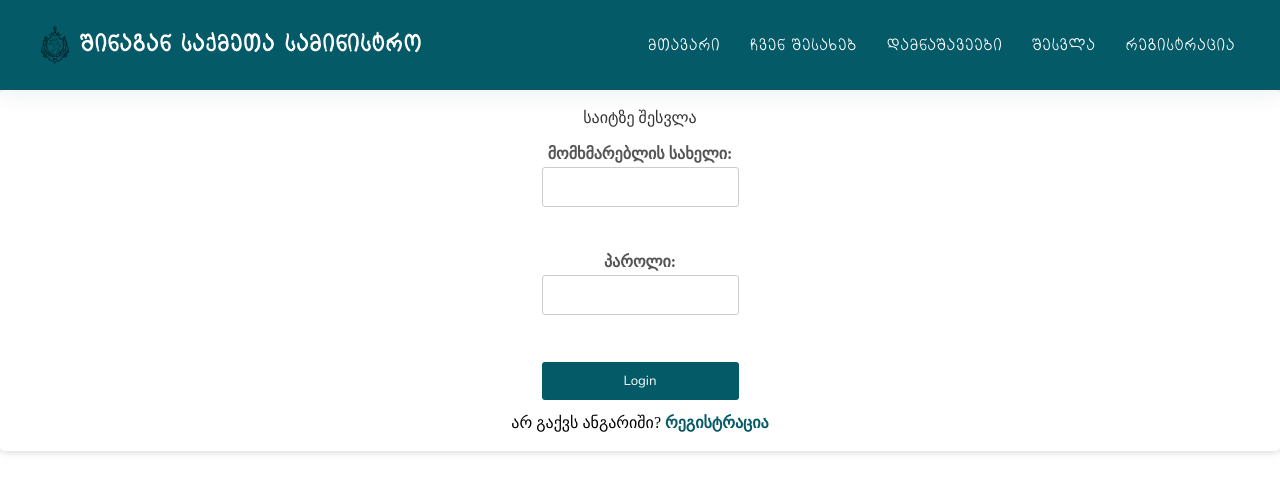
After one commit to nikolozi2001/FlaskApp, a Flask app: page /login in a window 1280 px wide. The commit adds this page. Shown: the top 493 px of the page. Run offline with Flask 3, Linux system fonts and the light colour scheme.

Commit message:
added login and registration form

```diff
--- a/config.py
+++ b/config.py
@@ -3,6 +3,6 @@ navigation_items = [
     {"label": "მთავარი", "url": "/"},
     {"label": "ჩვენ შესახებ", "url": "/about"},
     {"label": "დამნაშავეები", "url": "/criminals"},
-    {"label": "შესვლა", "url": "#"},
-    {"label": "რეგისტრაცია", "url": "#"}
+    {"label": "შესვლა", "url": "/login"},
+    {"label": "რეგისტრაცია", "url": "/register"}
 ]
--- a/main.py
+++ b/main.py
@@ -1,7 +1,12 @@
-from flask import Flask, render_template
+from flask import Flask, render_template, request, redirect, url_for
 from config import navigation_items
 
 app = Flask(__name__)
+
+users = {
+    'user1': 'password1',
+    'user2': 'password2'
+}
 
 @app.route("/")
 def home():
@@ -15,5 +20,34 @@ def about():
 def criminals():
     return render_template("criminals.html", navigation_items=navigation_items)
 
+@app.route('/login', methods=['GET', 'POST'])
+def login():
+    if request.method == 'POST':
+        username = request.form['username']
+        password = request.form['password']
+        if username in users and users[username] == password:
+            return f'Logged in as {username}'
+        else:
+            return 'Invalid username or password'
+    return render_template("login.html", navigation_items=navigation_items)
+
+
+
+@app.route('/register', methods=['GET', 'POST'])
+def register():
+    if request.method == 'POST':
+        username = request.form['username']
+        password = request.form['password']
+        confirm_password = request.form['confirm_password']
+        if username in users:
+            return 'Username already exists'
+        elif password != confirm_password:
+            return 'Passwords do not match'
+        else:
+            users[username] = password
+            return f'Registered new user: {username}'
+    return render_template("register.html", navigation_items=navigation_items)
+
+
 if __name__ == "__main__":
     app.run(debug=True)
--- a/static/style/main.css
+++ b/static/style/main.css
@@ -1,3 +1,7 @@
+:root {
+    --shss: #055a67;
+  }
+
 * {
     padding: 0;
     margin: 0;
@@ -869,3 +873,63 @@ img {
     margin-top: 35px;
     text-align: center;
 }
+/* login page */
+
+/* static/styles.css */
+.container {
+    /* width: 300px; */
+    padding: 20px;
+    background-color: rgba(255, 255, 255, 0.8);
+    border-radius: 5px;
+    box-shadow: 0 0 10px rgba(0, 0, 0, 0.2);
+    text-align: center;
+    display: flex;
+    flex-direction: column;
+    align-items: center;
+}
+
+h2 {
+    margin-bottom: 20px;
+    color: #333;
+}
+
+form {
+    display: flex;
+    flex-direction: column;
+    align-items: center;
+}
+
+label {
+    margin-bottom: 5px;
+    font-weight: bold;
+    color: #555;
+}
+
+input {
+    padding: 10px;
+    margin-bottom: 15px;
+    border: 1px solid #ccc;
+    border-radius: 3px;
+    width: 100%;
+}
+
+input[type="submit"] {
+    background-color: var(--shss);
+    color: #fff;
+    cursor: pointer;
+    border: none;
+    border-radius: 3px;
+    padding: 10px 0;
+    width: 100%;
+}
+
+a {
+    text-decoration: none;
+    color: var(--shss);
+    font-weight: bold;
+}
+
+.error {
+    color: red;
+    margin-top: 5px;
+}
--- /dev/null
+++ b/templates/login.html
@@ -0,0 +1,20 @@
+{% extends "base.html" %}
+
+{% block title %}შესვლა / რეგისტრაცია{% endblock %}
+
+{% block content %}
+
+<!-- login.html -->
+<div class="container">
+    <h2>საიტზე შესვლა</h2>
+    <form action="{{ url_for('login') }}" method="post">
+        <label for="username">მომხმარებლის სახელი:</label>
+        <input type="text" id="username" name="username" required><br><br>
+        <label for="password">პაროლი:</label>
+        <input type="password" id="password" name="password" required><br><br>
+        <input type="submit" value="Login">
+    </form>
+    <p>არ გაქვს ანგარიში? <a href="{{ url_for('register') }}">რეგისტრაცია</a></p>
+</div>
+
+{% endblock %}
```
Also changed, not shown: templates/register.html (added, +22 -0 lines).
